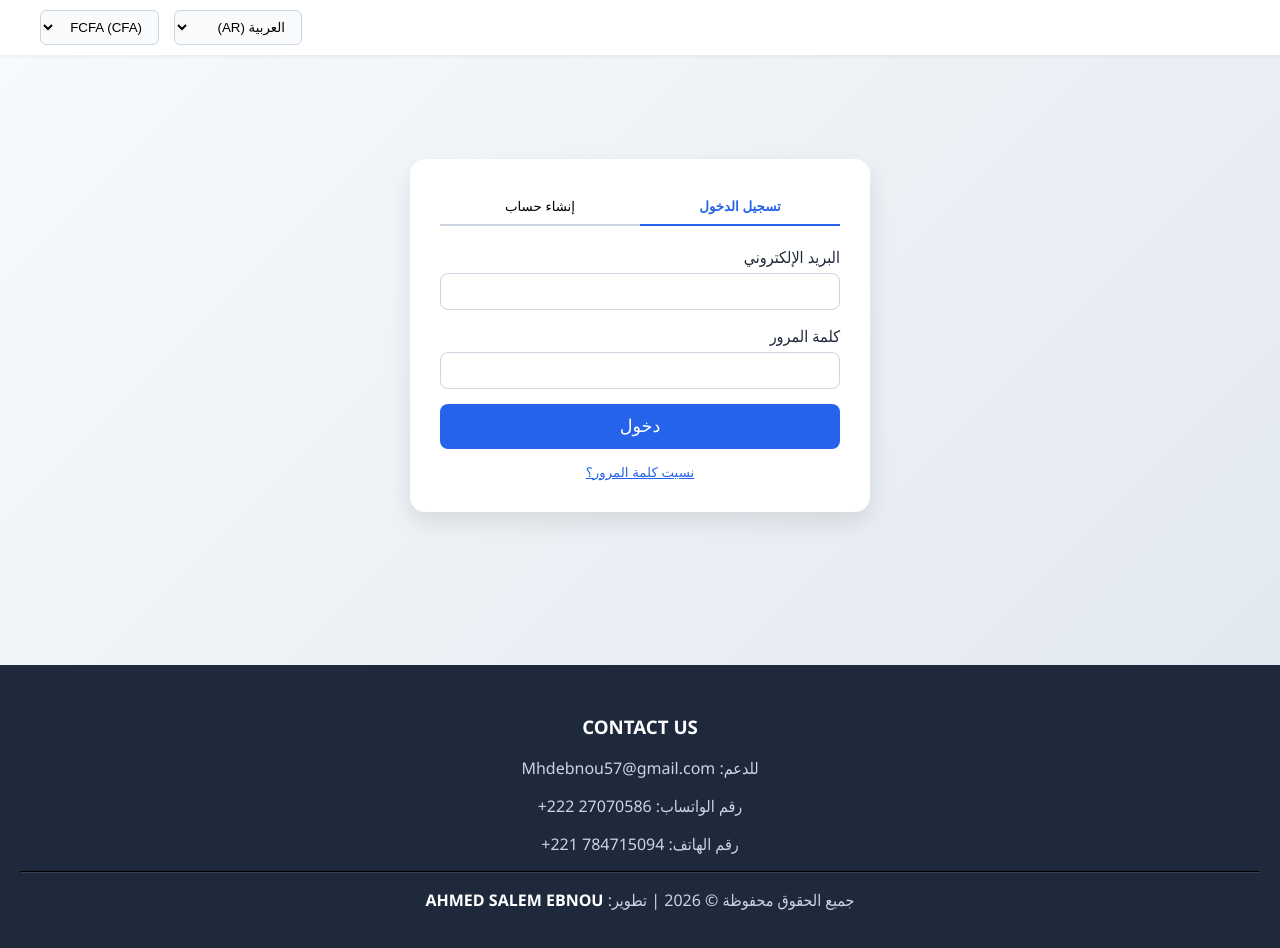
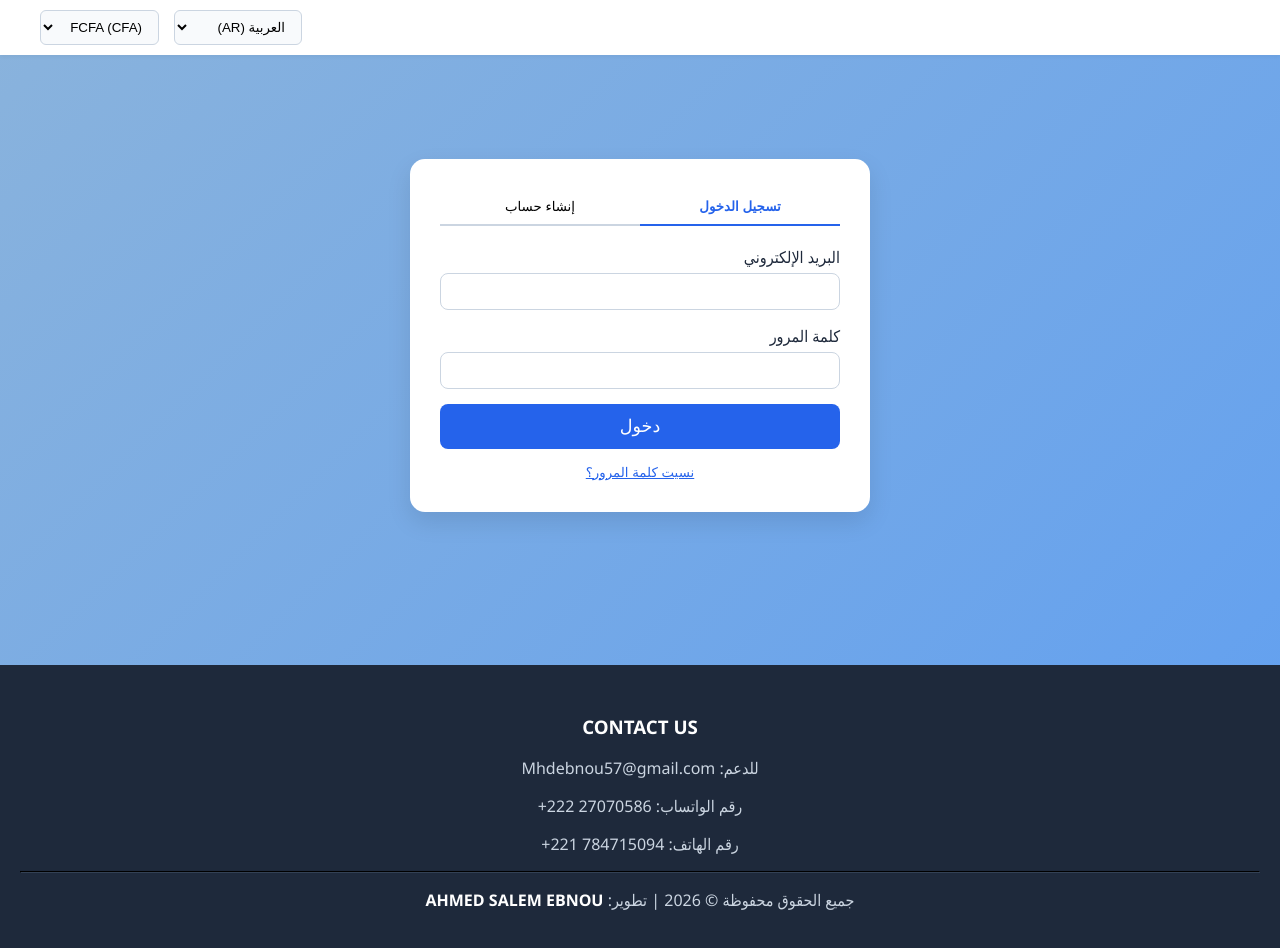
Before and after one commit to nz5v4w54sm-arch/Ebnou-store, a plain HTML site: page index.html in a window 1280 px wide. Drawn offline with Linux system fonts and the light colour scheme; no server answers.

Commit message:
Add files via upload

```diff
--- a/index.html
+++ b/index.html
@@ -22,7 +22,6 @@
             <option value="XOF">FCFA (CFA)</option>
             <option value="MRU">MRU (UM)</option>
         </select>
-        <button id="logoutBtn" style="display: none; background: #ef4444; color: white; border: none; padding: 8px 15px; border-radius: 6px; cursor: pointer;">خروج</button>
     </div>
 
     <div id="authSection" class="auth-container">
--- a/style.css
+++ b/style.css
@@ -5,7 +5,7 @@
 }
 
 body {
-    background: linear-gradient(135deg, #f8fafc 0%, #e2e8f0 100%);
+    background: linear-gradient(135deg, #8ab3dc 0%, #62a0f0 100%);
     background-attachment: fixed;
     font-family: 'Segoe UI', Tahoma, sans-serif; background-color: var(--bg-light); margin: 0; padding: 0; color: var(--text-dark);
 }
```
